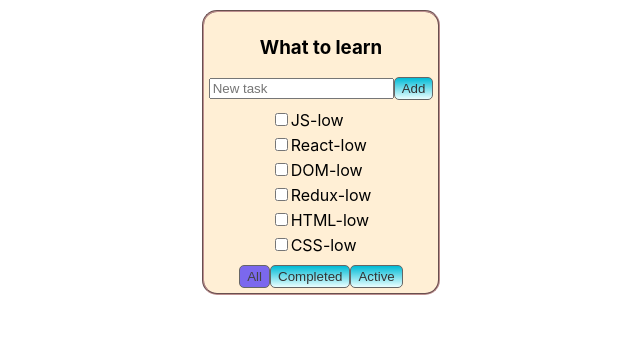
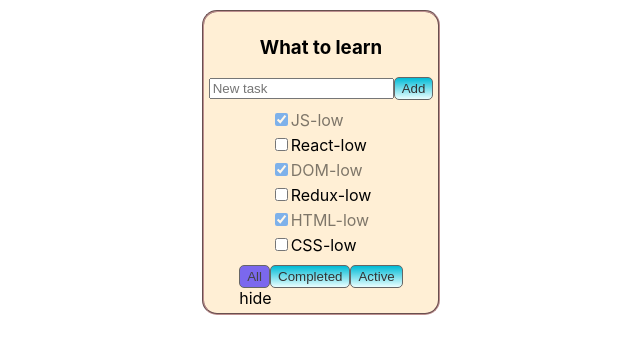
Before and after one commit to natasha17-spec/ToDoListIT, a React (Create React App) app: page / in a window 1280 px wide. Shown: the top 354 px of the page, without its empty margins (319-959 px from the left). Built offline with nearby package versions, Linux system fonts and the light colour scheme.

Commit message:
addIDToTask

```diff
--- a/src/App.css
+++ b/src/App.css
@@ -52,3 +52,9 @@
   border: 1px solid #666;
 
 }
+.error {
+  border-color: red;
+}
+.todoList-task.done {
+  opacity: 0.5;
+}
--- a/src/App.js
+++ b/src/App.js
@@ -38,7 +38,11 @@ import TodoListTasks from "./TodoListTasks";
                 if(t !==task){
                     return t;
                 } else {
-                    return {...t, isDone:isDone}}})};
+                    return {...t, isDone:isDone}}});
+            this.setState({
+                tasks: newTasks
+            })
+        };
 
         changeFilter = (newFilterValue) => {
             this.setState({
--- a/src/TodoListFooter.js
+++ b/src/TodoListFooter.js
@@ -2,6 +2,14 @@ import React from 'react';
 import './App.css';
 
 class TodoListFooter extends React.Component {
+    state = {
+        isHidden: false
+    };
+    onAllFilterClick = () => {this.props.changeFilter('All')}
+    onCompletedFilterClick = () => {this.props.changeFilter('Completed')}
+    onActiveFilterClick = () => {this.props.changeFilter('Active')}
+    onShowFiltersClick = () => {this.setState({isHidden:false})}
+    onHideFiltersClick = () => {this.setState({isHidden:true})}
 
     render = (props) => {
 
@@ -11,10 +19,14 @@ let classForActive = this.props.filterValue==='Active'? "filter-active": 'button
         return(
             <div>
                 <div>
-                    <div>
-                        <button onClick={()=>{this.props.changeFilter('All')}} className={classForAll} >All</button>
-                        <button onClick={()=>{this.props.changeFilter('Completed')}} className={classForCompleted}>Completed</button>
-                        <button onClick={()=>{this.props.changeFilter('Active')}} className={classForActive}>Active</button>
+                    <div className="todolist-footer">
+                        {!this.state.isHidden && <div>
+                                <button onClick={this.onAllFilterClick} className={classForAll} >All</button>
+                                <button onClick={this.onCompletedFilterClick} className={classForCompleted}>Completed</button>
+                                <button onClick={this.onActiveFilterClick} className={classForActive}>Active</button>
+                        </div>}
+                        {!this.state.isHidden && <span onClick={this.onHideFiltersClick}>hide</span>}
+                        {this.state.isHidden && <span onClick={this.onShowFiltersClick}>show</span>}
                     </div>
                 </div>
             </div>
--- a/src/TodoListHeader.js
+++ b/src/TodoListHeader.js
@@ -8,20 +8,50 @@ class TodoListHeader extends  React.Component {
             super(props);
             this.newTaskTitleRef = React.createRef();
         }
+    state={
+        error:false,
+        title:''
+    };
         onAddTaskClick=()=>{
-            let newTitle = this.newTaskTitleRef.current.value;
-            this.newTaskTitleRef.current.value ='';
-            this.props.addTask(newTitle);
+            let newTitle = this.state.title;
+            this.setState({title:''}) ;
+            if(newTitle.trim()===''){
+                this.setState({error: true})
+            } else {
+                this.setState({error: false});
+                this.props.addTask(newTitle);
+            }
+
         };
 
+        onTitleChanged = (e) => {
+            this.setState({
+                error:false,
+                title:e.currentTarget.value
+            })
+        };
+    onKeyPress = (e) =>{
+        if(e.key === 'Enter'){
+            this.onAddTaskClick()
+        }
+    };
         render = () => {
+            let classForInput = this.state.error ? 'error':'';
 
         return (
             <div className='center'>
                 <h3>What to learn</h3>
                 <div>
                     <div>
-                        <input ref={this.newTaskTitleRef} type='text' placeholder='New task'/>
+                        <input
+                               type='text'
+                               placeholder='New task'
+                               className={classForInput}
+                               onChange={this.onTitleChanged}
+                               onKeyPress={this.onKeyPress}
+                               value={this.state.title}
+                               // ref={this.newTaskTitleRef}
+                        />
                         <button onClick={this.onAddTaskClick} className='button'>Add</button>
                     </div>
                 </div>
--- a/src/TodoListTask.js
+++ b/src/TodoListTask.js
@@ -2,15 +2,24 @@ import React from 'react';
 import './App.css';
 
 class TodoListTask extends React.Component {
+    constructor(props) {  debugger;
+        super(props);
+        this.newTaskTitleRef = React.createRef();
+    }
+
     onIsDoneChanged =(e) => {
         this.props.changeStatus(this.props.task,e.currentTarget.checked);
     };
     render = () => {
+        let classForTask = this.props.task.isDone
+            ? "todoList-task done" :"todoList-task";
         return (
-            <div className="todoList-task">
-                <input onChange={this.props.task.onIsDoneChanged}
+            <div className={classForTask}>
+                <input onChange={this.onIsDoneChanged}
                        type="checkbox"
-                       checked={this.props.isDone}/>
+                       checked={this.props.task.isDone}
+
+                />
                 <span>{this.props.task.title}</span>
                 <span>{this.props.task.priority}</span>
             </div>
```
